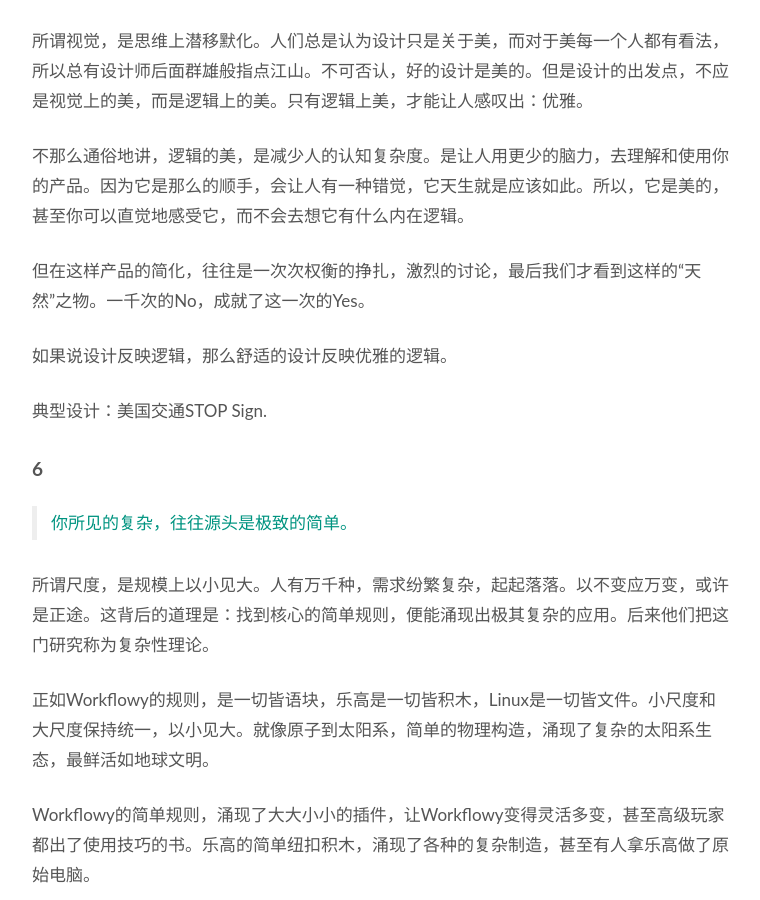
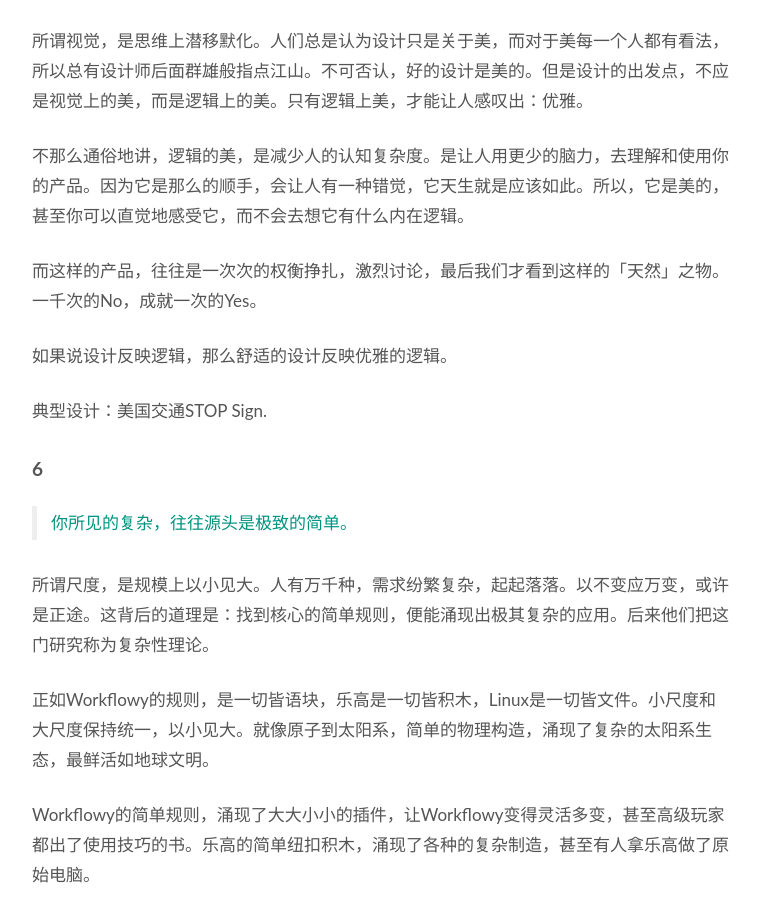
Before and after one commit to WillWang-X/willwang-x.github.io, a Jekyll site: the page built from _posts/2019-03-19-tools.md, in a window 1280 px wide and 900 px high, scrolled down 2201 px. Shown: the whole window, without its empty margins (258-1018 px from the left). Built offline with Jekyll 4.4.1, drawn with Linux system fonts in a browser that asks for light colours.

Commit message:
updated tools

```diff
--- a/_posts/2019-03-19-tools.md
+++ b/_posts/2019-03-19-tools.md
@@ -79,7 +79,7 @@ published: true
 
 不那么通俗地讲，逻辑的美，是减少人的认知复杂度。是让人用更少的脑力，去理解和使用你的产品。因为它是那么的顺手，会让人有一种错觉，它天生就是应该如此。所以，它是美的，甚至你可以直觉地感受它，而不会去想它有什么内在逻辑。
 
-但在这样产品的简化，往往是一次次权衡的挣扎，激烈的讨论，最后我们才看到这样的“天然”之物。一千次的No，成就了这一次的Yes。
+而这样的产品，往往是一次次的权衡挣扎，激烈讨论，最后我们才看到这样的「天然」之物。一千次的No，成就一次的Yes。
 
 如果说设计反映逻辑，那么舒适的设计反映优雅的逻辑。
 
```
